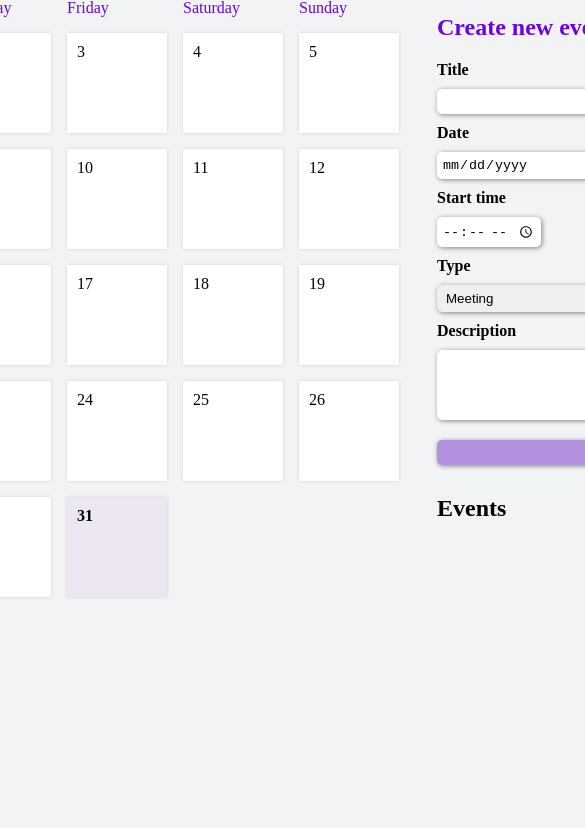
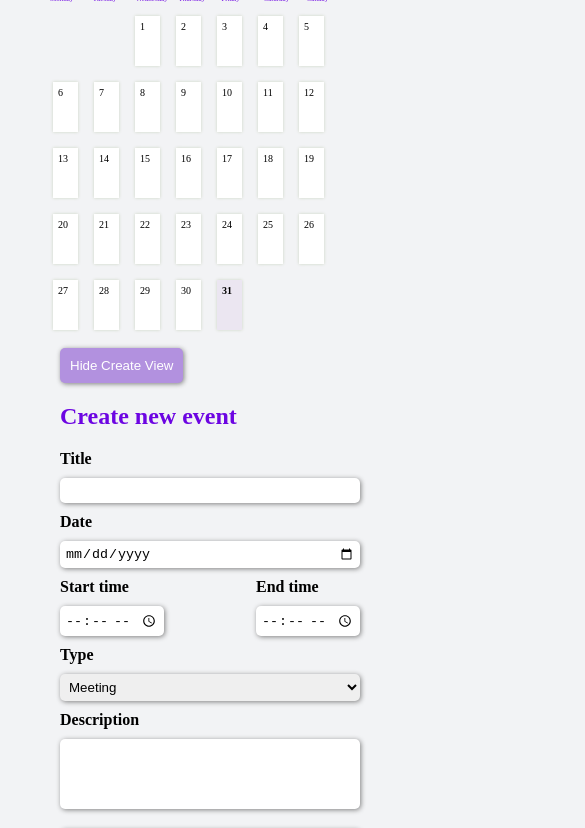
Before and after one commit to Monte-M/calender-task-js, a plain HTML site: page index.html in a window 390 px wide. Shown: the part 101-929 px from the top of the page, 585 px wide, since content can reach past the window. Before the commit the page ends 844 px from the top, so only its background shows below. Drawn offline with Linux system fonts and the light colour scheme.

Commit message:
made very light responsive

```diff
--- a/style.css
+++ b/style.css
@@ -233,3 +233,91 @@ body {
 #deleteButton {
   background-color: #48cc44;
 }
+
+@media (max-width: 1200px) {
+  .container {
+    align-items: center;
+    flex-direction: column;
+  }
+}
+
+@media (max-width: 900px) {
+  #calendarContainer {
+    width: 600px;
+  }
+
+  #calendar div {
+    width: 61px;
+    height: 65px;
+    margin: 12px;
+    padding: 5px;
+  }
+
+  #weekdays {
+    justify-content: flex-end;
+  }
+
+  #weekdays div {
+    width: 70px;
+    margin: 10px;
+  }
+
+  .event {
+    font-size: 12px;
+    margin: 7px 0px !important;
+  }
+}
+
+@media (max-width: 600px) {
+  #calendarContainer {
+    width: 400px;
+  }
+  #weekdays div {
+    font-size: 10px;
+  }
+
+  #calendar div {
+    width: 35px;
+    height: 50px;
+    margin: 11px;
+    padding: 5px;
+  }
+  .event {
+    font-size: 10px;
+    margin: 6px -8px !important;
+  }
+}
+@media (max-width: 400px) {
+  #header button {
+    font-size: 10px;
+    width: 40px;
+  }
+
+  #calendarContainer {
+    width: 300px;
+  }
+
+  #weekdays div {
+    font-size: 7px;
+    margin: 5px;
+  }
+
+  #calendar div {
+    width: 25px;
+    height: 40 px;
+    margin: 8px;
+    padding: 5px;
+  }
+
+  .day {
+    font-size: 10px;
+  }
+  .event {
+    font-size: 9px;
+    margin: 3px -8px !important;
+  }
+
+  .formContainer {
+    width: 300px;
+  }
+}
```
